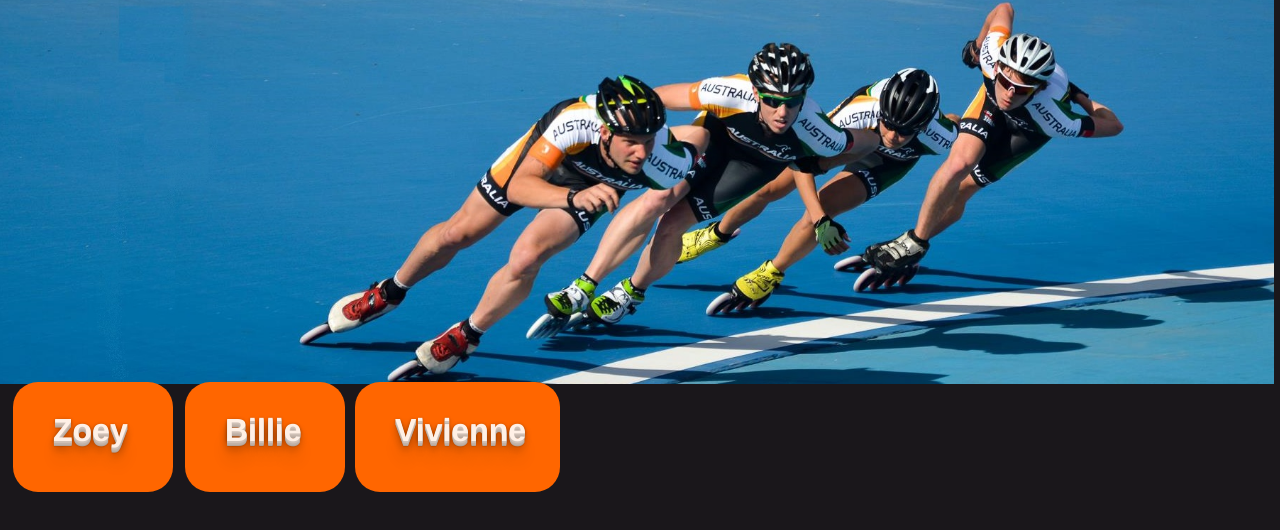
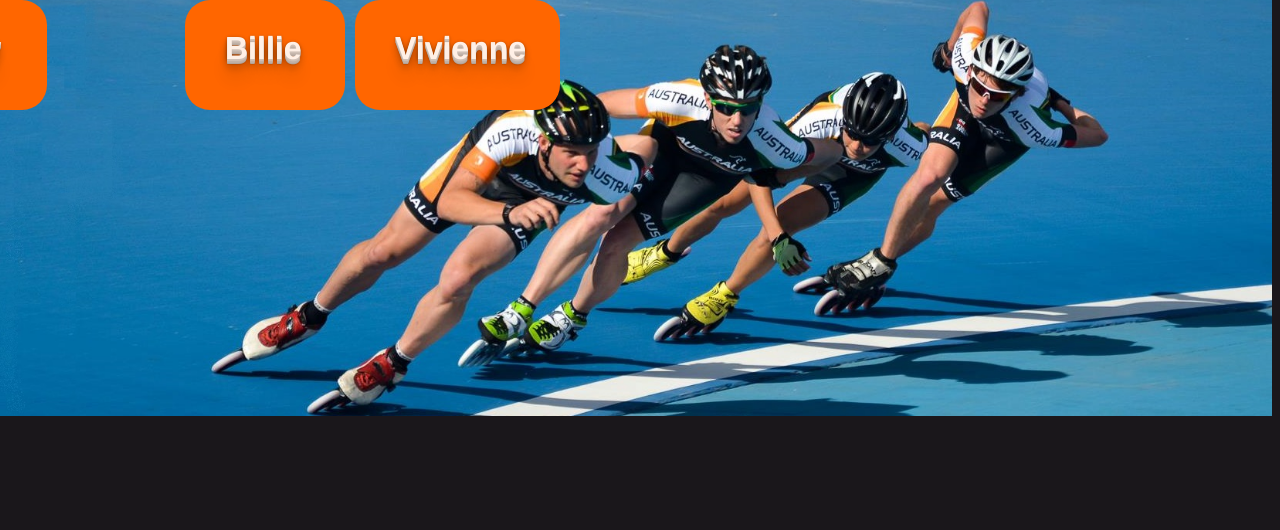
Before and after one commit to edstar99/edstar99.github.io, a plain HTML site: page index.html in a window 1280 px wide. Shown: the top 530 px of the page. Drawn offline with nearby package versions, Linux system fonts and the light colour scheme; grey boxes are pictures that could not be loaded.

Commit message:
Banner almost

```diff
--- a/index.html
+++ b/index.html
@@ -1,10 +1,39 @@
+
+
+
+
+
+
+
 <!DOCTYPE html>
 <html>
 <head>
-<img src="10518308_10154710135140234_5676369808346035648_o.jpg" alt="Mountain View" style="margin:-11px; width:101%;">
+
 
 <script src="https://ajax.googleapis.com/ajax/libs/jquery/1.12.2/jquery.min.js"></script>
+
 <style>
+.check{
+
+    margin:-1% -10%;
+    width: 110%;
+    left: -100px;
+    height: 3000px;
+    background-image: url('10518308_10154710135140234_5676369808346035648_o.jpg');
+    background-repeat: no-repeat;
+    background-size: 100%;
+    background-position: 50% 0%;
+
+
+}
+.fixed-ratio-resize { /* basic responsive img */
+	width: 110%;
+      margin:0px;
+      overflow-x: hidden;
+      padding:0px;
+	height: auto;
+	width: auto\9; /* IE8 */
+}
 
 .txt {
    position: absolute;
@@ -12,6 +41,7 @@
    left: 40px;
    top: 30px;
    color: #fff;
+
    font-size: 2em;
    font-weight: bold;
    font-family: Helvetica;
@@ -24,7 +54,7 @@
 
 .divBillie{
 
-    position: absolute;
+    position: fixed;
     border-radius: 25px;
     opacity: 1.0;
     left: 180px;
@@ -67,6 +97,8 @@
 </style>
 </head>
 <body bgcolor="#1A171B">
+<div class="check">
+<div>
 <div id="dividZoey" class="divZoey">
      <div id="txtidZoey" class="txt">Zoey</div>
      <iframe id="frameidZoey" width="0" height="0" style="border: none;" src="https://api.thingspeak.com/channels/118941/charts/2"></iframe>
@@ -85,6 +117,7 @@
 
 
 <script>
+
 var x = 0;
 $("#dividZoey").click(function() {
     if ( $(this).height() != 50){
```
